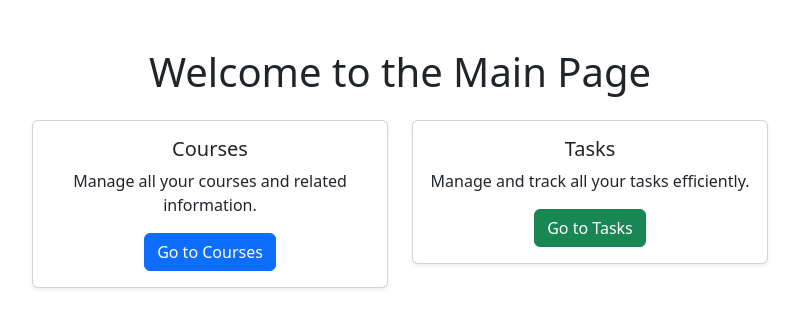
After one commit to zpenct/django-final, a Django app: page / in a window 1280 px wide. The commit adds this page. Shown: the top 328 px of the page, without its empty margins (240-1039 px from the left). Run offline with Django 5.2, Linux system fonts and the light colour scheme.

Commit message:
menambahkan tampilan homepage

```diff
--- a/courses/templates/courses/new.html
+++ b/courses/templates/courses/new.html
@@ -18,8 +18,8 @@
 
       <nav aria-label="breadcrumb">
         <ol class="breadcrumb">
-          <li class="breadcrumb-item"><a href="#">Home</a></li>
-          <li class="breadcrumb-item"><a href="/courses">Courses</a></li>
+          <li class="breadcrumb-item"><a href="/">Home</a></li>
+          <li class="breadcrumb-item"><a href="{% url "courses:course_list"%}">Courses</a></li>
           <li class="breadcrumb-item active" aria-current="page">New</li>
         </ol>
       </nav>
--- a/tasks/templates/tasks/detail.html
+++ b/tasks/templates/tasks/detail.html
@@ -18,7 +18,7 @@
 
       <nav aria-label="breadcrumb">
         <ol class="breadcrumb">
-          <li class="breadcrumb-item"><a href="#">Home</a></li>
+          <li class="breadcrumb-item"><a href="/">Home</a></li>
           <li class="breadcrumb-item"><a href="{% url "tasks:tasks_list" %}">Tasks</a></li>
           <li class="breadcrumb-item active" aria-current="page">{{Task.title}}</li>
         </ol>
--- a/tasks/templates/tasks/new.html
+++ b/tasks/templates/tasks/new.html
@@ -18,7 +18,7 @@
 
       <nav aria-label="breadcrumb">
         <ol class="breadcrumb">
-          <li class="breadcrumb-item"><a href="#">Home</a></li>
+          <li class="breadcrumb-item"><a href="/">Home</a></li>
           <li class="breadcrumb-item"><a href="{% url "tasks:tasks_list" %}">Tasks</a></li>
           <li class="breadcrumb-item active" aria-current="page">New</li>
         </ol>
--- a/zikola/settings.py
+++ b/zikola/settings.py
@@ -54,10 +54,12 @@ MIDDLEWARE = [
 
 ROOT_URLCONF = 'zikola.urls'
 
+import os
+
 TEMPLATES = [
     {
         'BACKEND': 'django.template.backends.django.DjangoTemplates',
-        'DIRS': ['templates'],
+        'DIRS': [os.path.join(BASE_DIR, 'zikola', 'templates')],
         'APP_DIRS': True,
         'OPTIONS': {
             'context_processors': [
@@ -69,6 +71,7 @@ TEMPLATES = [
         },
     },
 ]
+
 
 WSGI_APPLICATION = 'zikola.wsgi.application'
 
--- /dev/null
+++ b/zikola/templates/index.html
@@ -0,0 +1,41 @@
+<!DOCTYPE html>
+<html lang="en">
+<head>
+    <meta charset="UTF-8">
+    <meta name="viewport" content="width=device-width, initial-scale=1.0">
+    <link href="https://cdn.jsdelivr.net/npm/bootstrap@5.3.3/dist/css/bootstrap.min.css" rel="stylesheet">
+    <title>Main Page</title>
+</head>
+<body>
+    <div class="container mt-5">
+        <h1 class="text-center mb-4">Welcome to the Main Page</h1>
+        <div class="row justify-content-center">
+
+            <!-- Card for Courses -->
+            <div class="col-md-4 mb-4">
+                <div class="card shadow-sm">
+                    <div class="card-body text-center">
+                        <h5 class="card-title">Courses</h5>
+                        <p class="card-text">Manage all your courses and related information.</p>
+                        <a href="{% url 'courses:course_list' %}" class="btn btn-primary">Go to Courses</a>
+                    </div>
+                </div>
+            </div>
+
+            <!-- Card for Tasks -->
+            <div class="col-md-4 mb-4">
+                <div class="card shadow-sm">
+                    <div class="card-body text-center">
+                        <h5 class="card-title">Tasks</h5>
+                        <p class="card-text">Manage and track all your tasks efficiently.</p>
+                        <a href="{% url 'tasks:tasks_list' %}" class="btn btn-success">Go to Tasks</a>
+                    </div>
+                </div>
+            </div>
+
+        </div>
+    </div>
+
+    <script src="https://cdn.jsdelivr.net/npm/bootstrap@5.3.3/dist/js/bootstrap.bundle.min.js"></script>
+</body>
+</html>
--- a/zikola/urls.py
+++ b/zikola/urls.py
@@ -1,7 +1,9 @@
 from django.contrib import admin
 from django.urls import include, path
+from zikola import views
 
 urlpatterns = [
+    path("", views.index, name="main"),
     path('admin/', admin.site.urls),
     path('courses/', include('courses.urls', namespace="courses")),
     path('tasks/', include('tasks.urls', namespace="tasks")),
--- /dev/null
+++ b/zikola/views.py
@@ -0,0 +1,5 @@
+from django.shortcuts import render
+
+
+def index(request):
+    return render(request, 'index.html')
```
